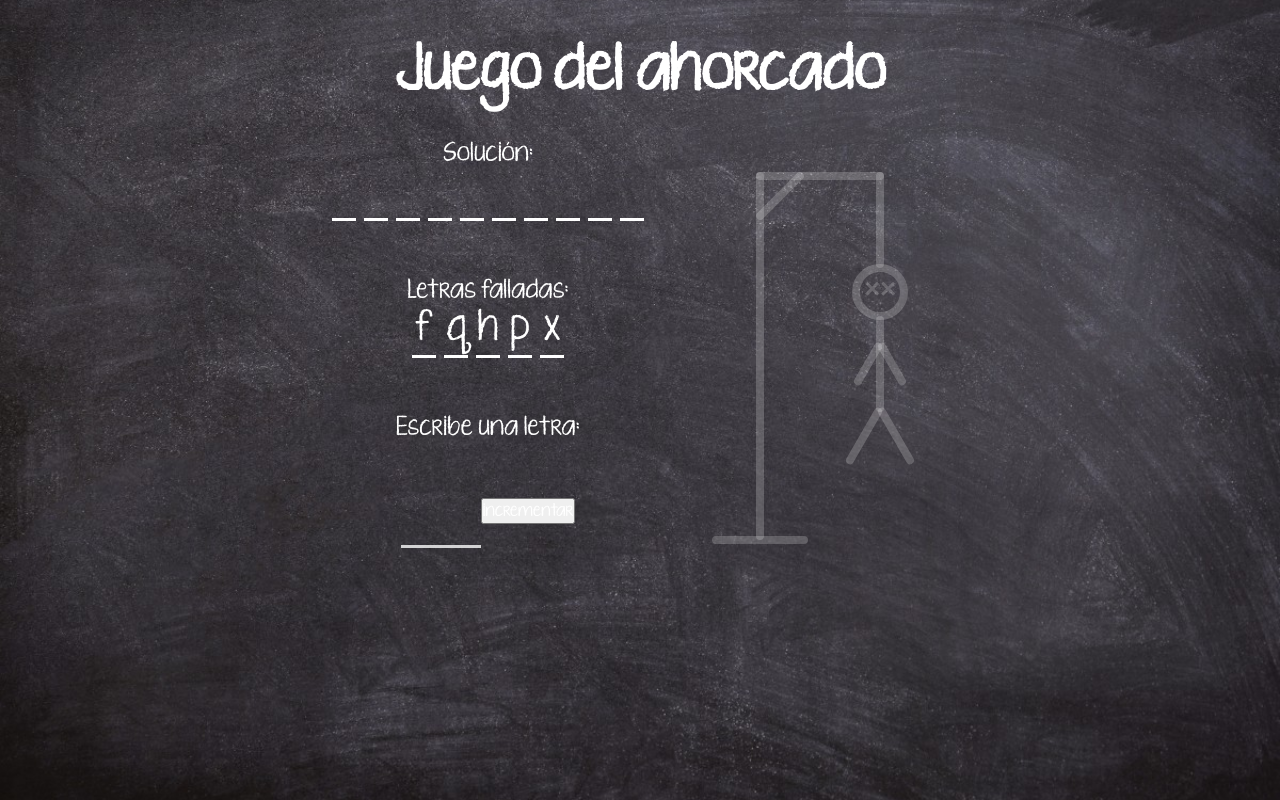
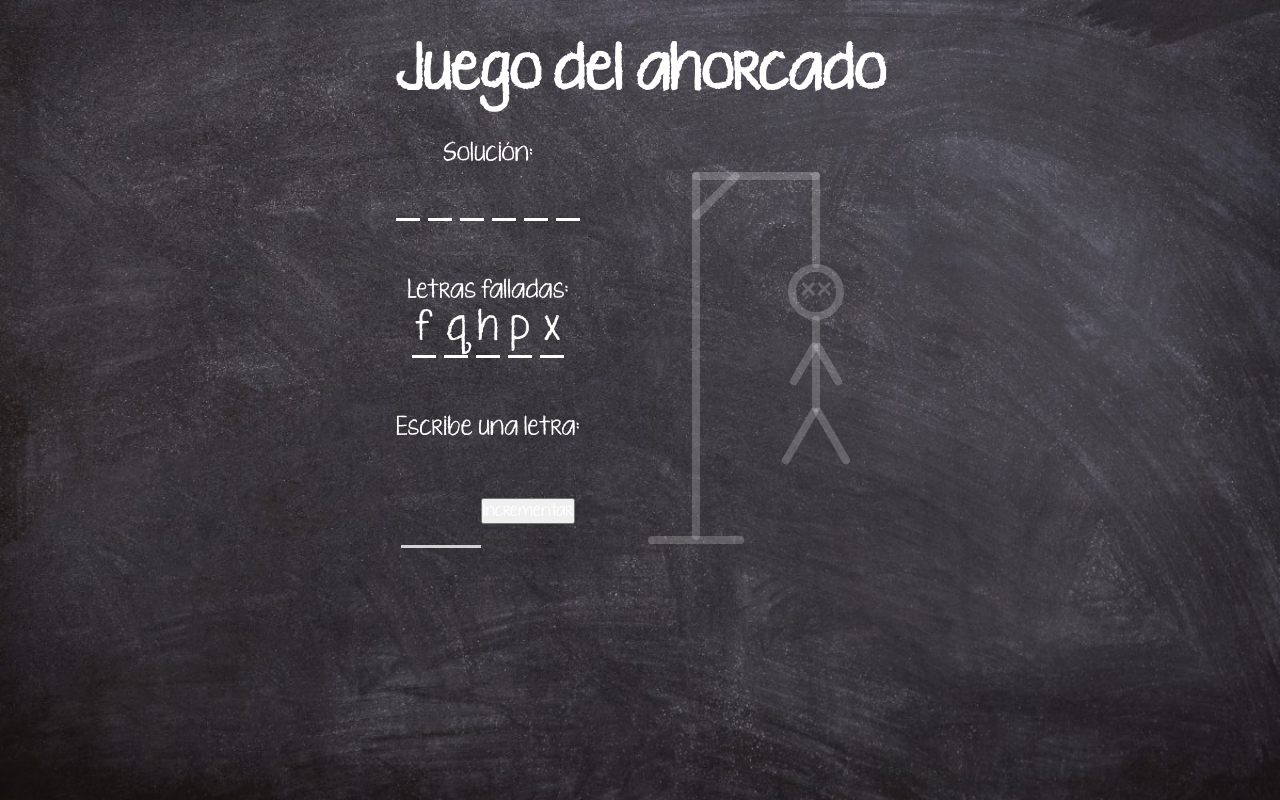
Before and after one commit to Adalab/promo-p-module-3-pair-3-sprint-1-hangman-game, a React (Create React App) app: page / in a window 1280 px wide. Built offline with nearby package versions, Linux system fonts and the light colour scheme.

Commit message:
3.4 (2 & 3 done)

```diff
--- a/src/components/App.js
+++ b/src/components/App.js
@@ -1,5 +1,5 @@
-import "../styles/App.scss";
-import { useState } from "react";
+import '../styles/App.scss';
+import { useState } from 'react';
 //el nº de errores se puede calcular a partir de otros datos
 //El número de errores, cambia solo cuando añade una letra errónea
 //¿Qué número de errores hay cuando el juego no ha empezado? 0
@@ -9,21 +9,27 @@ import { useState } from "react";
 
 function App() {
   const [numberOfErrors, setNumberOfErrors] = useState(0);
-  const [lastLetter, setLastLetter] = useState("");
-  const [word, setWord] = useState("katakroker");
+  const [lastLetter, setLastLetter] = useState('');
+  const [word, setWord] = useState('pepino');
+  const [userLetters, setUserLetters] = useState([]);
 
   const handleButton = (event) => {
     event.preventDefault();
     setNumberOfErrors(numberOfErrors + 1);
   };
   const renderSolutionLetters = () => {
-    const wordLetters = word.split("");
+    const wordLetters = word.split('');
 
     const html = wordLetters.map((wordLetter, index) => {
-      return <li className='letter' key={index}></li>;
+      if(userLetters.includes(wordLetter)){
+        return <li className='letter' key={index}>{wordLetter}</li>;
+      } else {
+        return <li className='letter' key={index}></li>;
+      }
     });
 
     return html;
+
   };
 
   const handleInput = (ev) => {
@@ -31,8 +37,9 @@ function App() {
     let letters = /^[a-zA-ZÀ-ÿñÑ]$/;
     if (letters.test(inputValue)) {
       setLastLetter(inputValue);
+      setUserLetters([...userLetters, inputValue]);
     } else {
-      setLastLetter("");
+      setLastLetter('');
     }
   };
 
```
